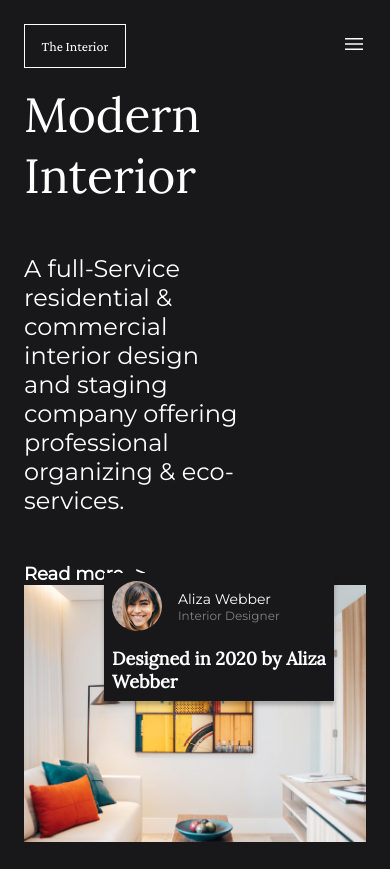
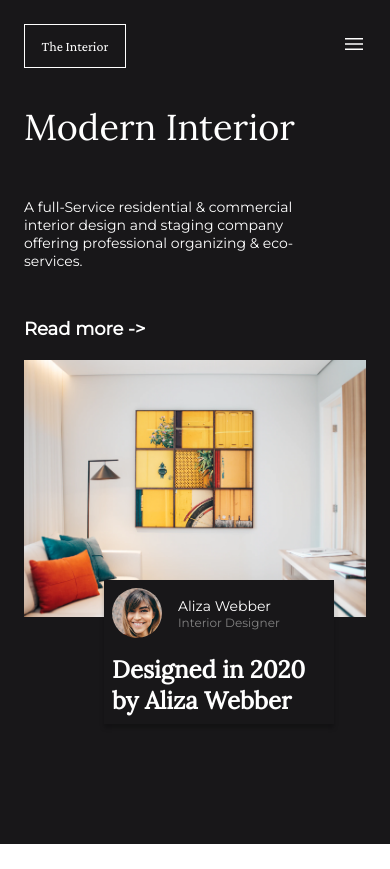
Before and after one commit to bipin-codes/responsive-challenges, a React (Create React App) app: page /interior in a window 390 px wide. After the commit the page ends 844 px from the top, so only its background shows below. Built offline with nearby package versions, Linux system fonts and the light colour scheme.

Commit message:
added fixes to some responsive issues

```diff
--- a/src/components/interior/Content/styles.ts
+++ b/src/components/interior/Content/styles.ts
@@ -24,6 +24,9 @@ export const LeftContainer = styled(BlankContainer)`
     font-family: "Lora", serif;
     font-size: 3rem;
     font-weight: 500;
+    @media (max-width: 760px) {
+      font-size: 2.25rem;
+    }
   }
   p {
     margin-top: 3rem;
@@ -31,6 +34,10 @@ export const LeftContainer = styled(BlankContainer)`
     font-size: 1.5rem;
     font-weight: 400;
     width: 65%;
+    @media (max-width: 760px) {
+      font-size: 0.875rem;
+      width: 80%;
+    }
   }
   span {
     margin-top: 3rem;
@@ -95,19 +102,22 @@ export const RightContainer = styled(BlankContainer)`
       font-size: 1.5rem;
     }
   }
-  @media (max-width: 800px) {
-    > div {
-      bottom: 0;
-      > p:last-child {
-        font-size: 1.125rem;
-      }
-    }
-  }
+
   @media (max-width: 761px) {
     > div {
-      bottom: 9rem;
+      bottom: -4rem;
       left: 5rem;
       padding: 0.5rem;
     }
   }
+  @media (max-width: 300px) {
+    > div {
+      bottom: -4rem;
+      left: 1rem;
+      padding: 0.5rem;
+      > p:last-child {
+        font-size: 1rem;
+      }
+    }
+  }
 `;
--- a/src/routes/Interior/Interior.tsx
+++ b/src/routes/Interior/Interior.tsx
@@ -1,3 +1,4 @@
+import { Footer } from "components/common-styled/common";
 import Content from "components/interior/Content";
 
 import Navbar from "components/interior/Navbar";
@@ -12,6 +13,7 @@ const Interior: React.FC = () => {
     <StyledContainer>
       <Navbar title={TITLE} menuItems={MENU_ITEMS} showCaps />
       <Content />
+      <Footer />
     </StyledContainer>
   );
 };
```
